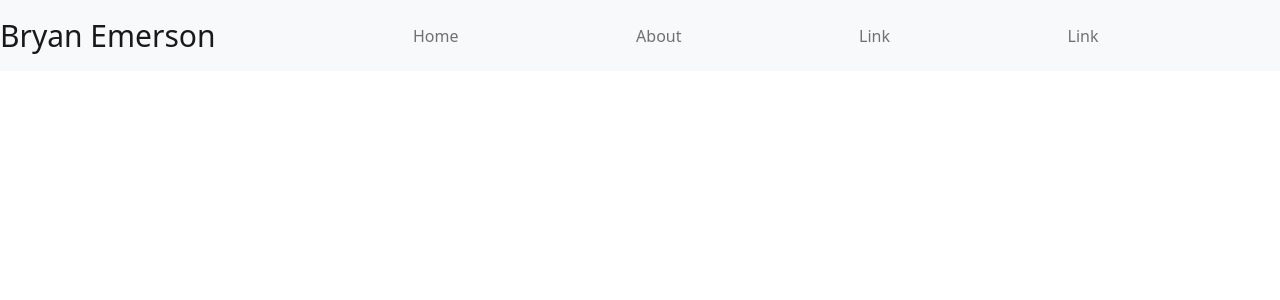
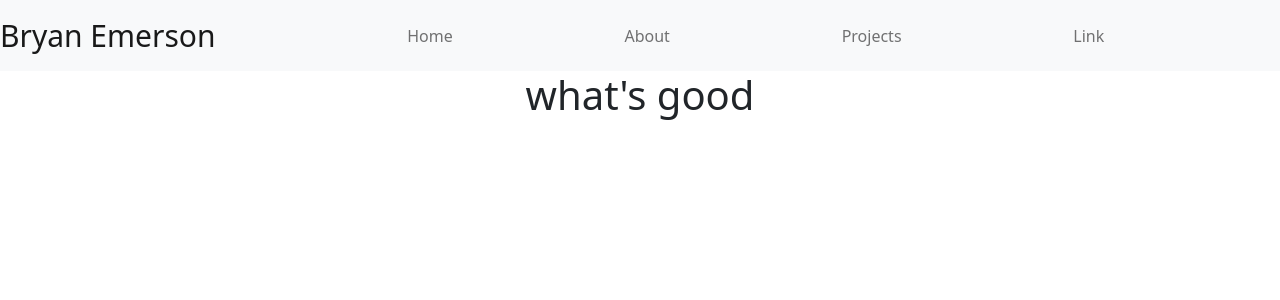
Before and after one commit to bryan-emerson/portfolio, a React (Create React App) app: page /projects in a window 1280 px wide. Shown: the top 300 px of the page. Built offline with nearby package versions, Linux system fonts and the light colour scheme.

Commit message:
projects page and routing instantiated

```diff
--- a/src/App.js
+++ b/src/App.js
@@ -5,6 +5,7 @@ import Navigation from './components/Nav';
 // import HomeImage from './components/HomeImage';
 import HomePage from './pages/HomePage'
 import About from './pages/About'
+import Projects from './pages/Projects'
 
 
 function App() {
@@ -17,6 +18,9 @@ function App() {
             <Route path="/about">
               <About />
             </Route>
+            <Route path="/projects">
+              <Projects />
+            </Route>
             <Route exact path="/">
               <HomePage />
             </Route>
--- a/src/components/Nav/index.js
+++ b/src/components/Nav/index.js
@@ -16,7 +16,7 @@ export default class Navigation extends Component {
           <Nav className="links">
             <Nav.Link href="/">Home</Nav.Link>
             <Nav.Link href="/about">About</Nav.Link>
-            <Nav.Link href="#link1">Link</Nav.Link>
+            <Nav.Link href="/projects">Projects</Nav.Link>
             <Nav.Link href="#link2">Link</Nav.Link>
           </Nav>
           </Container>
--- /dev/null
+++ b/src/pages/Projects/index.js
@@ -0,0 +1,14 @@
+import React, { Component } from 'react';
+
+export default class Projects extends Component {
+  constructor(props) {
+    super(props);
+  }
+
+
+  render() {
+    return (
+      <h1>what's good</h1>
+    )
+  }
+}
```
Also changed, not shown: src/pages/Projects/style.css (added).
